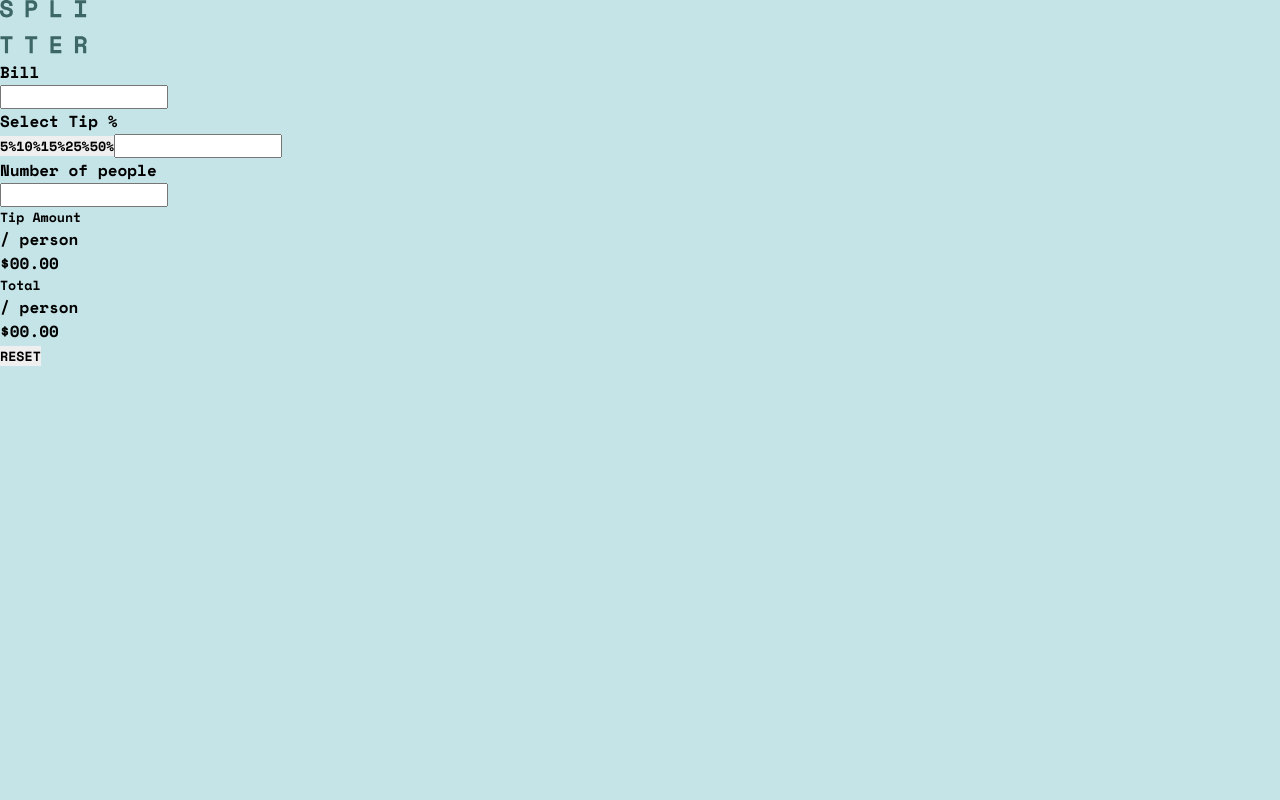
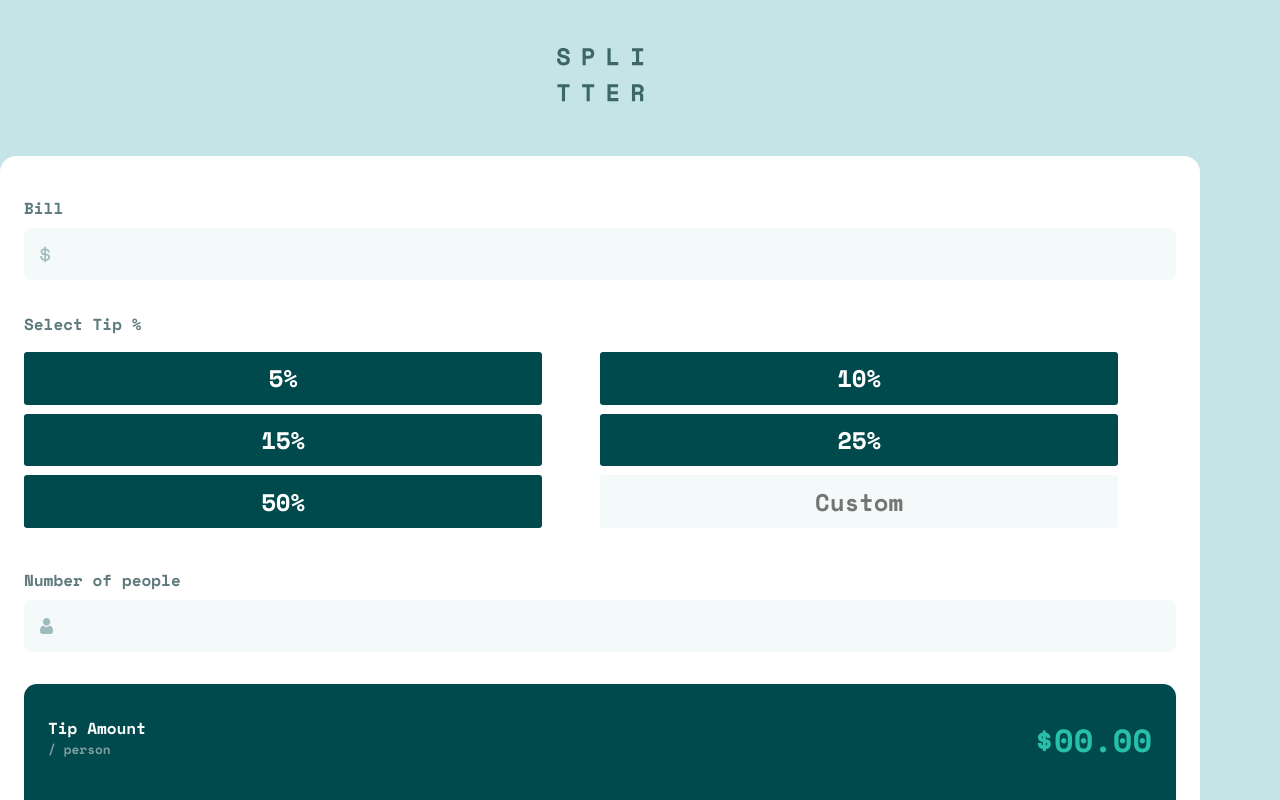
Before and after one commit to YerikAH/simple-calc-tip, a React (Vite) app: page / in a window 1280 px wide. Built offline with nearby package versions, Linux system fonts and the light colour scheme.

Commit message:
add only number two input

```diff
--- a/src/components/AppComponent.tsx
+++ b/src/components/AppComponent.tsx
@@ -1,4 +1,4 @@
-import React from "react";
+import React, { cloneElement, useEffect, useState } from "react";
 import logo from "../assets/logo.svg";
 import dollar from "../assets/icon-dollar.svg";
 import person from "../assets/icon-person.svg";
@@ -25,11 +25,144 @@ import {
   ATPartOneBoxOneDescription,
   ATPartOneBoxTwoPrice,
   AppTwoPartEnd,
+  AppAll,
+  AppCenter,
+  PartTwoButtonActive,
 } from "./Styles";
 
 export default function AppComponent() {
+  type tipPor = {
+    numberSelect: number;
+    active: boolean;
+  };
+  const initialState: tipPor[] = [
+    {
+      numberSelect: 5,
+      active: false,
+    },
+    {
+      numberSelect: 10,
+      active: false,
+    },
+    {
+      numberSelect: 15,
+      active: false,
+    },
+    {
+      numberSelect: 25,
+      active: false,
+    },
+    {
+      numberSelect: 50,
+      active: false,
+    },
+  ];
+
+  const [tipRender, setTipRender] = useState<tipPor[]>([]);
+  const [billState, setBillState] = useState<string>();
+  const [theState, setTheState] = useState<string[]>([]);
+
+  const [peopleState, setPeopleState] = useState<string>();
+  const [theStatePeople, setTheStatePeople] = useState<string[]>([]);
+  const handleClick = (id: number) => {
+    let moreVar = resetStatusTip();
+    const varTemp: tipPor[] = [...moreVar];
+    let varfind: tipPor | undefined = varTemp.find(
+      (item) => item.numberSelect === id
+    );
+    if (varfind !== undefined) {
+      varfind.active = !varfind.active;
+    }
+    setTipRender(varTemp);
+  };
+  const handleKey = (e: React.KeyboardEvent<HTMLInputElement>) => {
+    let onlyNumbers: string[] = [
+      "1",
+      "2",
+      "3",
+      "4",
+      "5",
+      "6",
+      "7",
+      "8",
+      "9",
+      "0",
+      ".",
+    ];
+    console.log(billState);
+    if (onlyNumbers.includes(e.key)) {
+      let stateTemp = [...theState, e.key];
+      setTheState(stateTemp);
+      let stateConvert: string = theState.join("");
+      setBillState(stateConvert);
+    } else {
+      let stateConvert: string = theState.join("");
+      setBillState(stateConvert);
+    }
+
+    if (e.key == "Backspace") {
+      let stateTemp = theState.pop();
+      let otherTemp = [...theState];
+      let filterVar = otherTemp.filter((item: string) => item !== stateTemp);
+      setTheState(filterVar);
+
+      let stateConvert: string = theState.join("");
+      setBillState(stateConvert);
+    }
+  };
+  const handleKeyTwo = (e: React.KeyboardEvent<HTMLInputElement>) => {
+    let onlyNumbers: string[] = [
+      "1",
+      "2",
+      "3",
+      "4",
+      "5",
+      "6",
+      "7",
+      "8",
+      "9",
+      "0",
+      ".",
+    ];
+    console.log(peopleState);
+    if (onlyNumbers.includes(e.key)) {
+      let stateTemp = [...theStatePeople, e.key];
+      setTheStatePeople(stateTemp);
+      let stateConvert: string = theStatePeople.join("");
+      setPeopleState(stateConvert);
+    } else {
+      let stateConvert: string = theStatePeople.join("");
+      setPeopleState(stateConvert);
+    }
+
+    if (e.key == "Backspace") {
+      let stateTemp = theStatePeople.pop();
+      let otherTemp = [...theStatePeople];
+      let filterVar = otherTemp.filter((item: string) => item !== stateTemp);
+      setTheStatePeople(filterVar);
+
+      let stateConvert: string = theStatePeople.join("");
+      setPeopleState(stateConvert);
+    }
+  };
+  function resetStatusTip(): tipPor[] {
+    const moreVar = [...tipRender];
+    moreVar.map((item) => {
+      if (item.active) {
+        item.active = false;
+      }
+    });
+    setTipRender(moreVar);
+    return moreVar;
+  }
+
+  useEffect(() => {
+    setTipRender(initialState);
+  }, []);
   return (
     <React.Fragment>
+      <AppAll>
+        <AppCenter>
           <AppComponentCenter>
             <AppComponentLogoContainer>
               <AppComponentLogoLogo src={logo} />
@@ -41,19 +174,34 @@ export default function AppComponent() {
                 <PartOneSpan>Bill</PartOneSpan>
                 <PartOneDiv>
                   <PartOneImg src={dollar} alt="dolar" />
-              <PartOneInput type="text" />
+                  <PartOneInput
+                    type="text"
+                    value={billState}
+                    onKeyDown={(e) => handleKey(e)}
+                  />
                 </PartOneDiv>
               </AppOnePartOne>
 
               <AppOnePartTwo>
                 <PartTwoSpan>Select Tip %</PartTwoSpan>
                 <PartTwoDiv>
-              <PartTwoButton>5%</PartTwoButton>
-              <PartTwoButton>10%</PartTwoButton>
-              <PartTwoButton>15%</PartTwoButton>
-              <PartTwoButton>25%</PartTwoButton>
-              <PartTwoButton>50%</PartTwoButton>
-              <PartTwoInput type="text" />
+                  <>
+                    {tipRender.map((item) =>
+                      !item.active ? (
+                        <PartTwoButton
+                          key={item.numberSelect}
+                          onClick={() => handleClick(item.numberSelect)}
+                        >
+                          {item.numberSelect}%
+                        </PartTwoButton>
+                      ) : (
+                        <PartTwoButtonActive key={item.numberSelect}>
+                          {item.numberSelect}%
+                        </PartTwoButtonActive>
+                      )
+                    )}
+                  </>
+                  <PartTwoInput type="text" placeholder="Custom" />
                 </PartTwoDiv>
               </AppOnePartTwo>
 
@@ -61,7 +209,11 @@ export default function AppComponent() {
                 <PartOneSpan>Number of people</PartOneSpan>
                 <PartOneDiv>
                   <PartOneImg src={person} alt="person" />
-              <PartOneInput type="text" />
+                  <PartOneInput
+                    type="text"
+                    value={peopleState}
+                    onKeyDown={(e) => handleKeyTwo(e)}
+                  />
                 </PartOneDiv>
               </AppOnePartOne>
             </ContainerAppOne>
@@ -69,20 +221,26 @@ export default function AppComponent() {
               <AppTwoPartOne>
                 <ATPartOneBoxOne>
                   <ATPartOneBoxOneTitle>Tip Amount</ATPartOneBoxOneTitle>
-              <ATPartOneBoxOneDescription>/ person</ATPartOneBoxOneDescription>
+                  <ATPartOneBoxOneDescription>
+                    / person
+                  </ATPartOneBoxOneDescription>
                 </ATPartOneBoxOne>
                 <ATPartOneBoxTwoPrice>$00.00</ATPartOneBoxTwoPrice>
               </AppTwoPartOne>
               <AppTwoPartOne>
                 <ATPartOneBoxOne>
                   <ATPartOneBoxOneTitle>Total</ATPartOneBoxOneTitle>
-              <ATPartOneBoxOneDescription>/ person</ATPartOneBoxOneDescription>
+                  <ATPartOneBoxOneDescription>
+                    / person
+                  </ATPartOneBoxOneDescription>
                 </ATPartOneBoxOne>
                 <ATPartOneBoxTwoPrice>$00.00</ATPartOneBoxTwoPrice>
               </AppTwoPartOne>
               <AppTwoPartEnd>RESET</AppTwoPartEnd>
             </ContainerAppTwo>
           </ContainerApp>
+        </AppCenter>
+      </AppAll>
     </React.Fragment>
   );
 }
--- a/src/components/Styles.tsx
+++ b/src/components/Styles.tsx
@@ -1,30 +1,147 @@
 import styled from "styled-components";
 
-export const AppComponentCenter = styled.div``;
+export const AppAll = styled.div`
+  width: 100vw;
+  height: 100vh;
+  overflow: auto;
+  display: grid;
+`;
+export const AppCenter = styled.div`
+  width: 100%;
+  max-width: 1200px;
+`;
+
+export const AppComponentCenter = styled.div`
+  width: 100%;
+  display: flex;
+  justify-content: center;
+  padding: 3rem 0;
+`;
 export const AppComponentLogoContainer = styled.nav``;
 export const AppComponentLogoLogo = styled.img``;
 
-export const ContainerApp = styled.div``;
+export const ContainerApp = styled.div`
+  padding: 1.5rem;
+  background: var(--white);
+  border-radius: 1rem;
+`;
 
-export const ContainerAppOne = styled.div``;
+export const ContainerAppOne = styled.div`
+  width: 100%;
+`;
 
-export const AppOnePartOne = styled.div``;
-export const PartOneSpan = styled.span``;
-export const PartOneDiv = styled.div``;
-export const PartOneImg = styled.div``;
-export const PartOneInput = styled.input``;
+export const AppOnePartOne = styled.div`
+  width: 100%;
+  display: flex;
+  flex-direction: column;
+  justify-content: start;
+  margin: 1rem 0;
+`;
+export const PartOneSpan = styled.span`
+  font-size: 1rem;
+  color: var(--dark-grayish-cyan);
+`;
+export const PartOneDiv = styled.div`
+  display: flex;
+  position: relative;
+  width: 100%;
+  background: var(--very-light-grayish-cyan);
+  padding: 0.5rem;
+  border-radius: 0.5em;
+  margin: 0.5rem 0 1rem 0;
+`;
+export const PartOneImg = styled.img`
+  position: absolute;
+  bottom: 0;
+  margin: auto 0.5rem;
+  top: 0;
+`;
+export const PartOneInput = styled.input`
+  border: none;
+  background: transparent;
+  width: 100%;
+  color: var(--very-dark-cyan);
+  font-size: 1.5rem;
+  text-align: right;
+  outline: none;
+`;
 
 export const AppOnePartTwo = styled.div``;
-export const PartTwoSpan = styled.span``;
-export const PartTwoDiv = styled.div``;
-export const PartTwoButton = styled.button``;
-export const PartTwoInput = styled.input``;
+export const PartTwoSpan = styled.span`
+  font-size: 1rem;
+  color: var(--dark-grayish-cyan);
+`;
+export const PartTwoDiv = styled.div`
+  display: grid;
+  grid-template-columns: repeat(2, 45%);
+  gap: 5%;
+  margin: 1rem 0 2.5rem 0;
+  height: 11rem;
+  grid-template-rows: repeat(3, 3.3rem);
+`;
+export const PartTwoButton = styled.button`
+  width: 100%;
+  font-size: 1.5rem;
+  background: var(--very-dark-cyan);
+  color: var(--white);
+  border-radius: 0.2rem;
+  padding: 0.4rem;
+`;
+export const PartTwoButtonActive = styled.button`
+  width: 100%;
+  font-size: 1.5rem;
+  background: var(--strong-cyan);
+  color: var(--very-dark-cyan);
+  border-radius: 0.2rem;
+  padding: 0.4rem;
+`;
 
-export const ContainerAppTwo = styled.div``;
+export const PartTwoInput = styled.input`
+  width: 100%;
+  font-size: 1.5rem;
+  background: var(--very-light-grayish-cyan);
+  border-radius: 0.2rem;
+  padding: 0.4rem;
+  border: none;
+  outline: none;
+  color: var(--very-dark-cyan);
+  text-align: center;
+`;
 
-export const AppTwoPartOne = styled.div``;
-export const ATPartOneBoxOne = styled.div``;
-export const ATPartOneBoxOneTitle = styled.h5``;
-export const ATPartOneBoxOneDescription = styled.span``;
-export const ATPartOneBoxTwoPrice = styled.h4``;
-export const AppTwoPartEnd = styled.button``;
+export const ContainerAppTwo = styled.div`
+  background: var(--very-dark-cyan);
+  border-radius: 0.8rem;
+  padding: 2rem 1.5rem;
+  gap: 2rem;
+  display: flex;
+  flex-direction: column;
+`;
+
+export const AppTwoPartOne = styled.div`
+  display: flex;
+  justify-content: space-between;
+`;
+export const ATPartOneBoxOne = styled.div`
+  display: flex;
+  flex-direction: column;
+`;
+export const ATPartOneBoxOneTitle = styled.h5`
+  font-size: 1rem;
+  color: var(--white);
+`;
+export const ATPartOneBoxOneDescription = styled.span`
+  color: var(--grayish-cyan);
+  font-size: 0.8rem;
+`;
+export const ATPartOneBoxTwoPrice = styled.h4`
+  color: var(--strong-cyan);
+  font-size: 2rem;
+`;
+export const AppTwoPartEnd = styled.button`
+  width: 100%;
+  background: var(--strong-cyan);
+  color: var(--very-dark-cyan);
+  padding: 0.8rem;
+  border-radius: 0.3rem;
+  font-size: 1rem;
+`;
```
Lines whose indentation alone changed are shown as unchanged.
